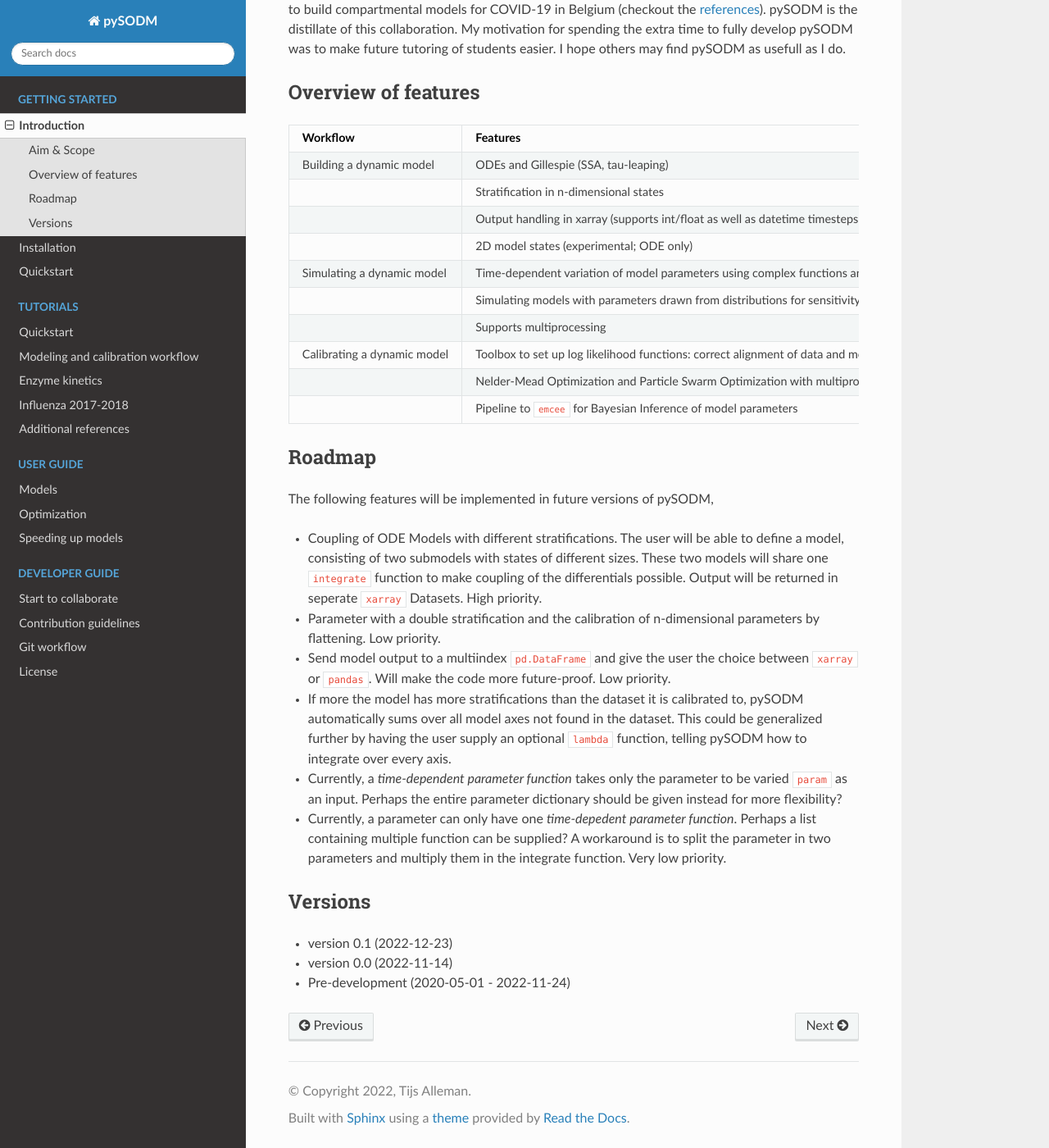
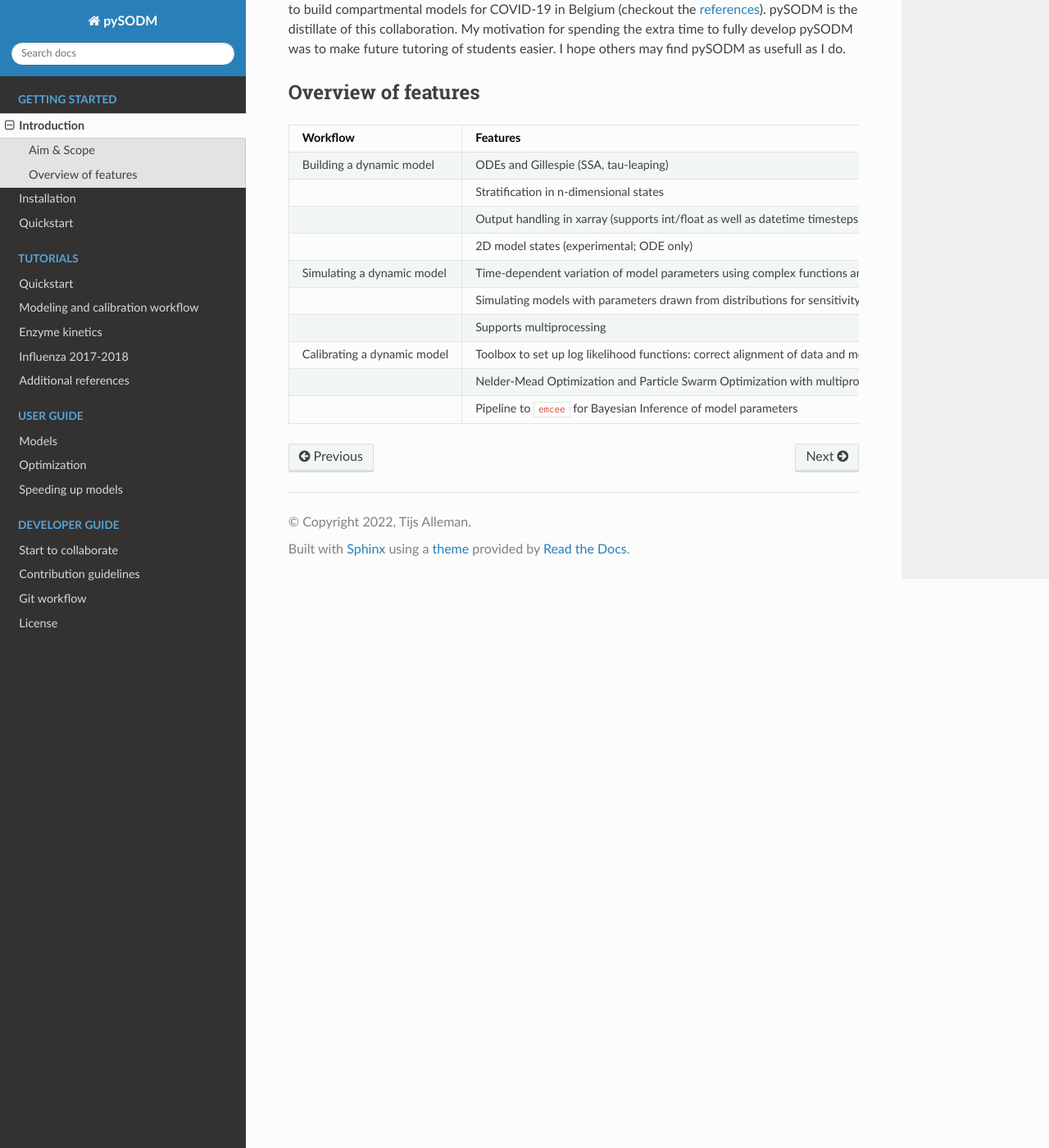
Before and after one commit to twallema/pySODM, a Sphinx documentation site: the page built from docs/introduction.md, in a window 1280 px wide and 1400 px high, scrolled down 1226 px. Shown: the whole window at 82% size. Built offline with Sphinx 7.4.7 and the Read the Docs theme 2.0.0, drawn with Linux system fonts in a browser that asks for light colours.

Commit message:
remove roadmap & versions from documentation website --> copy paste

```diff
--- a/docs/introduction.md
+++ b/docs/introduction.md
@@ -36,25 +36,3 @@ The foundations of pySODM were implemented by Stijn Van Hoey and Joris Van Den B
 | Calibrating a dynamic model  | Toolbox to set up log likelihood functions: correct alignment of data and model prediction, calibration of vector parameters, analysis of mean-variance realtionship, etc.    |
 |                              | Nelder-Mead Optimization and Particle Swarm Optimization with multiprocessing support                                           |
 |                              | Pipeline to `emcee` for Bayesian Inference of model parameters                                                                  |
-
-### Roadmap
-
-The following features will be implemented in future versions of pySODM,
-
-- Coupling of ODE Models with different stratifications. The user will be able to define a model, consisting of two submodels with states of different sizes. These two models will share one `integrate` function to make coupling of the differentials possible. Output will be returned in seperate `xarray` Datasets. High priority.
-
-- Parameter with a double stratification and the calibration of n-dimensional parameters by flattening. Low priority.
-
-- Send model output to a multiindex `pd.DataFrame` and give the user the choice between `xarray` or `pandas`. Will make the code more future-proof. Low priority.
-
-- If more the model has more stratifications than the dataset it is calibrated to, pySODM automatically sums over all model axes not found in the dataset. This could be generalized further by having the user supply an optional `lambda` function, telling pySODM how to integrate over every axis.
-
-- Currently, a *time-dependent parameter function* takes only the parameter to be varied `param` as an input. Perhaps the entire parameter dictionary should be given instead for more flexibility?
-
-- Currently, a parameter can only have one *time-depedent parameter function*. Perhaps a list containing multiple function can be supplied? A workaround is to split the parameter in two parameters and multiply them in the integrate function. Very low priority.
-
-### Versions
-
-- version 0.1 (2022-12-23)
-- version 0.0 (2022-11-14)
-- Pre-development (2020-05-01 - 2022-11-24)
```
